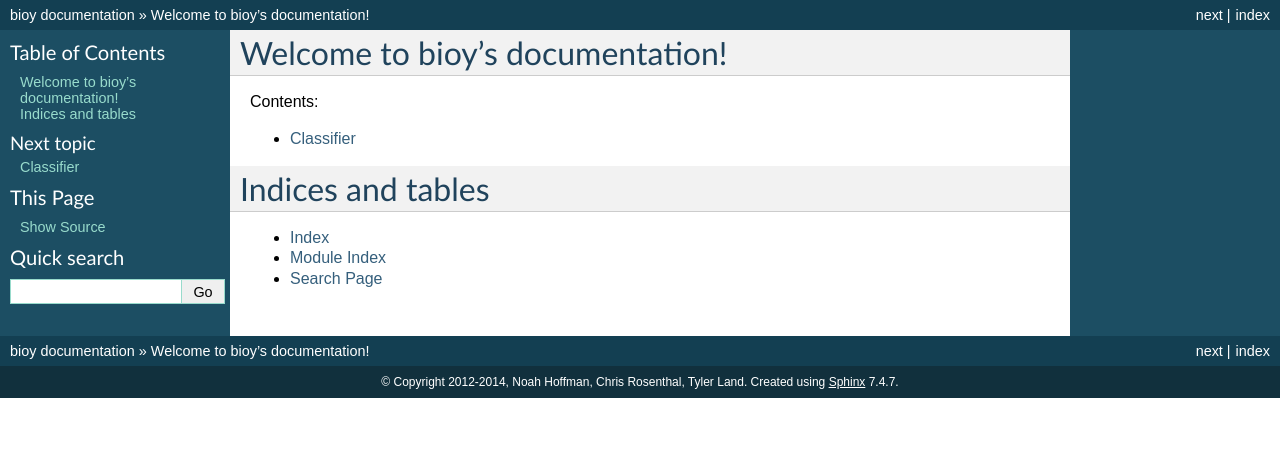
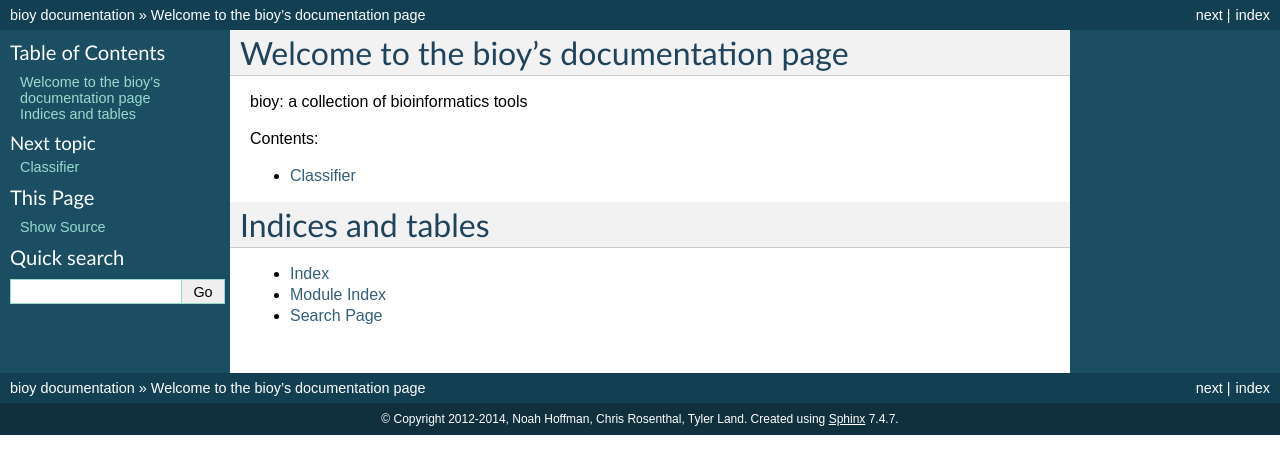
Before and after one commit to nhoffman/bioy, a Sphinx documentation site: the page built from docs/index.rst, in a window 1280 px wide. Shown: the top 474 px of the page. Built offline with Sphinx 7.4.7, drawn with Linux system fonts in a browser that asks for light colours.

Commit message:
added some text on what bioy is

```diff
--- a/docs/index.rst
+++ b/docs/index.rst
@@ -3,8 +3,10 @@
    You can adapt this file completely to your liking, but it should at least
    contain the root `toctree` directive.
 
-Welcome to bioy's documentation!
-================================
+Welcome to the bioy's documentation page
+========================================
+
+bioy: a collection of bioinformatics tools
 
 Contents:
 
```
